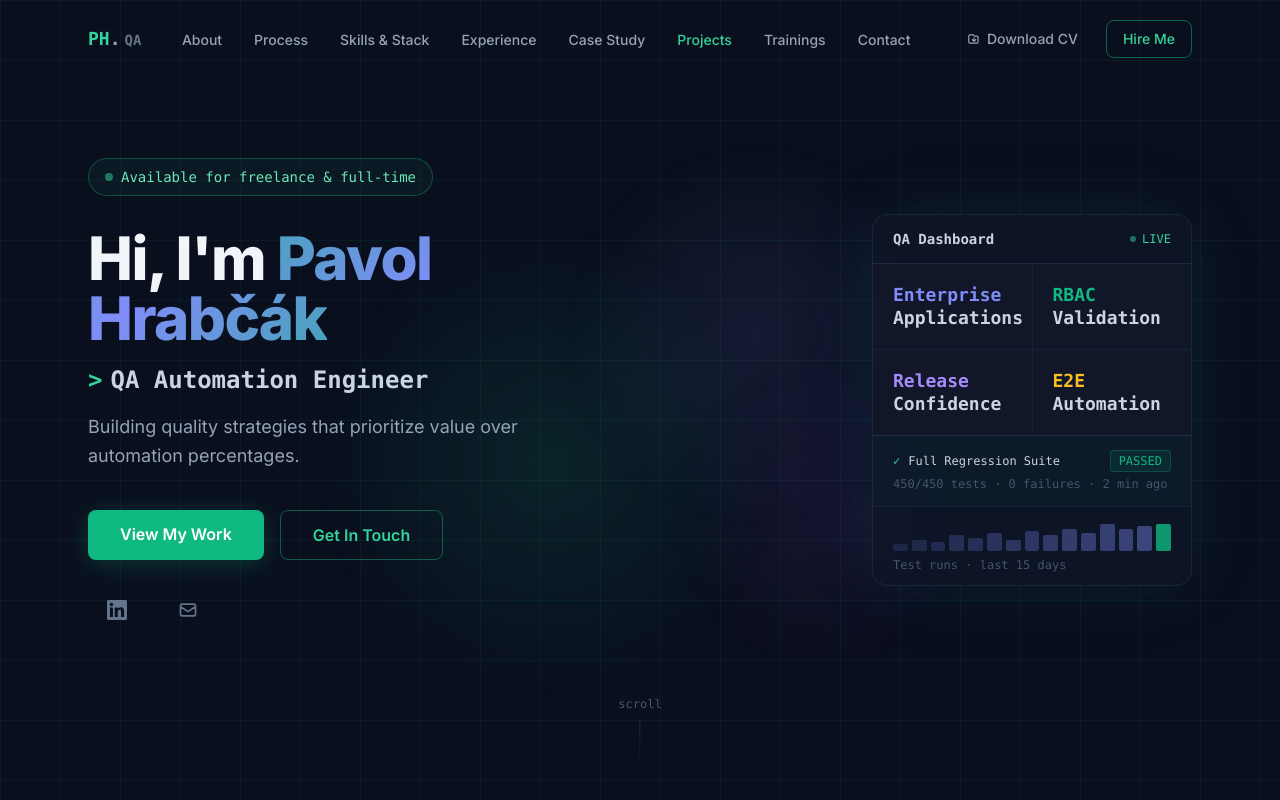
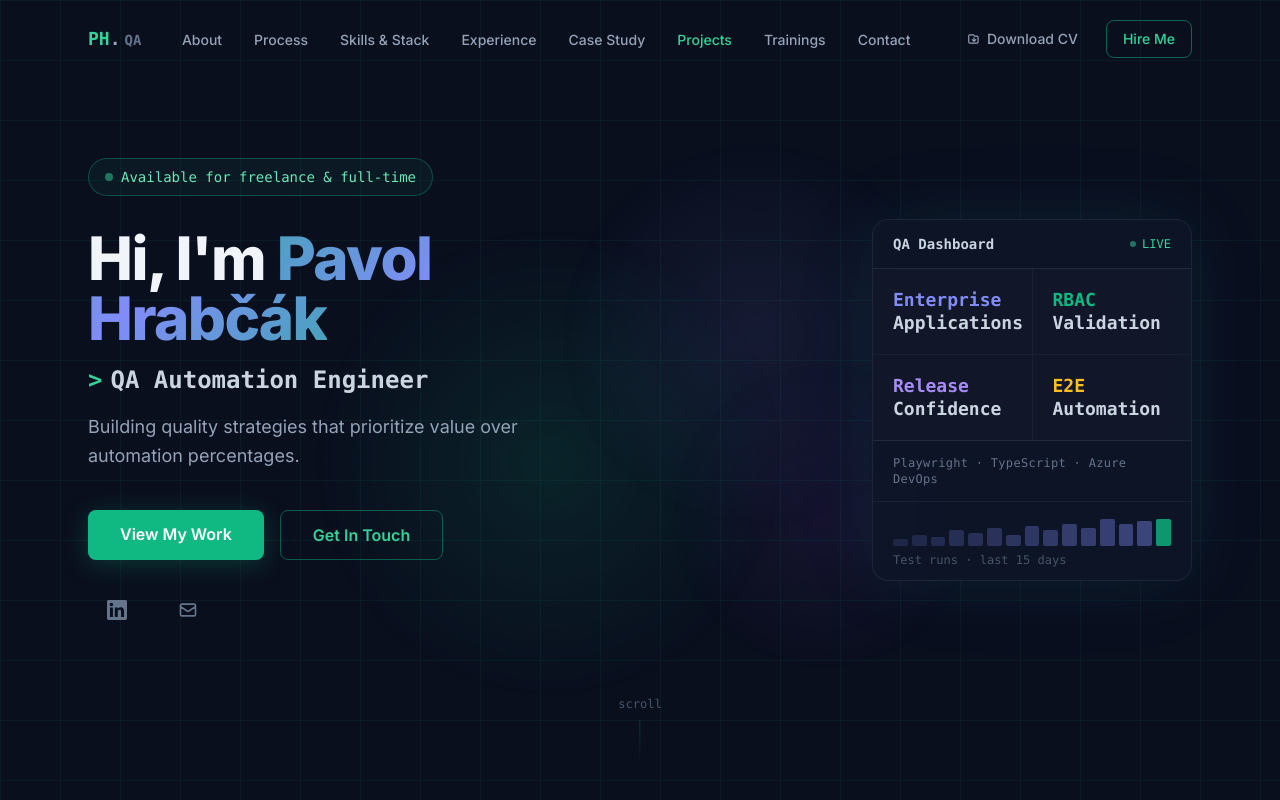
Before and after one commit to pavolhrabcak/qa-portfolio, a React (Vite) app: page /#projects in a window 1280 px wide. Shown: the top 800 px of the page. Built offline with nearby package versions, Linux system fonts and the light colour scheme.

Commit message:
Dashboard update 2

```diff
--- a/src/components/Hero.jsx
+++ b/src/components/Hero.jsx
@@ -82,22 +82,14 @@ function MetricsWidget() {
         ))}
       </div>
 
-      {/* Last run row */}
+      {/* Tech stack row */}
       <div
         className="px-5 py-3.5"
-        style={{ borderTop: '1px solid rgba(51,65,85,0.5)', background: 'rgba(16,185,129,0.04)' }}
+        style={{ borderTop: '1px solid rgba(51,65,85,0.5)' }}
       >
-        <div className="flex items-center gap-2 text-xs font-mono mb-1">
-          <span className="text-emerald-400">✓</span>
-          <span className="text-slate-300">Full Regression Suite</span>
-          <span
-            className="ml-auto text-xs px-2 py-0.5 rounded font-mono"
-            style={{ color: '#10b981', background: 'rgba(16,185,129,0.1)', border: '1px solid rgba(16,185,129,0.25)' }}
-          >
-            PASSED
-          </span>
+        <div className="text-xs font-mono text-slate-500 tracking-wide">
+          Playwright · TypeScript · Azure DevOps
         </div>
-        <div className="text-slate-600 text-xs font-mono">450/450 tests · 0 failures · 2 min ago</div>
       </div>
 
       {/* Activity sparkline (decorative) */}
```
